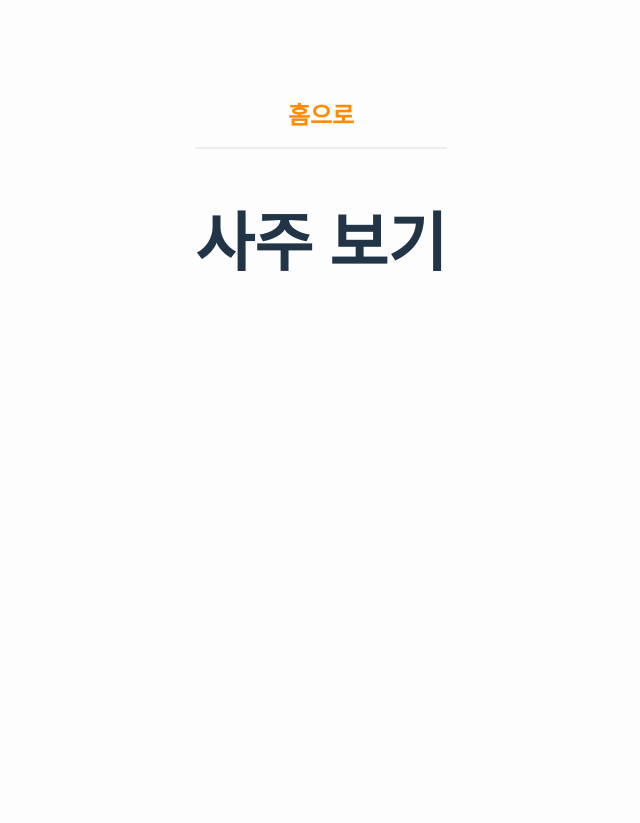
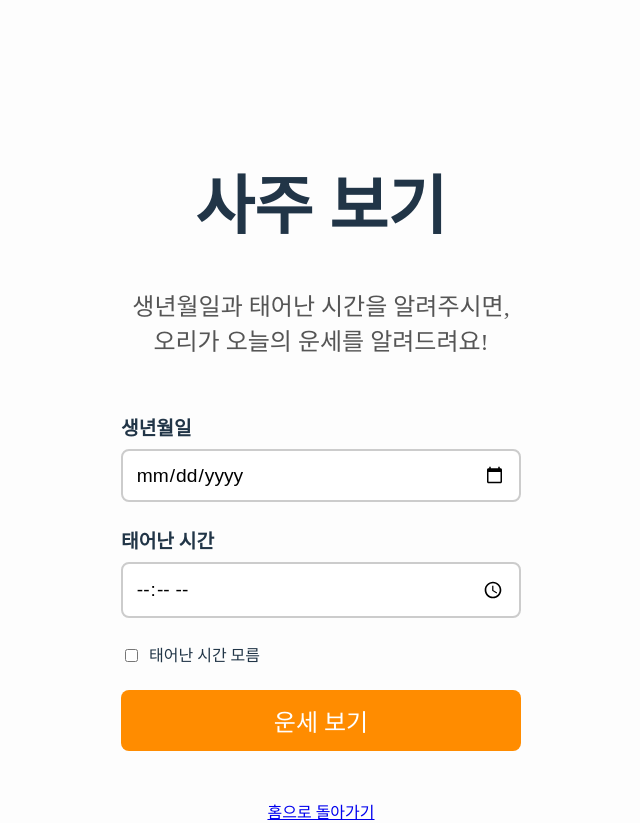
Before and after one commit to dodobebetoto123-D/duck-fortune-teller, a React (Vite) app: page /saju in a window 1280 px wide. Shown: the whole page, without its empty margins (319-959 px from the left). Before the commit the page ends 800 px from the top, so only its background shows below. Built offline with nearby package versions, Linux system fonts and the light colour scheme; no server answers; sample sign-in values are in the browser's storage; a web font is replaced by a local one.

Commit message:
feat: Add 'unknown birth time' option for Saju and update AI prompt

```diff
--- a/api/getSajuFortune.ts
+++ b/api/getSajuFortune.ts
@@ -37,7 +37,8 @@ export default async function handler(
     You are giving a traditional Saju reading, but with a fun and modern twist.
     Keep the response in Korean, be concise (under 200 characters), and always speak in a friendly, duck-like tone, maybe add a "꽥!"(quack!) at the end.
 
-    Analyze the following birth date and time to give a short, encouraging fortune for today: ${birthDate}
+    Analyze the following birth information, which may or may not include a specific time. If the time is unknown (indicated by "시간 모름"), consider giving a slightly more general fortune that focuses on the day.
+    Birth information: ${birthDate}
   `;
 
   try {
--- a/src/context/AuthContext.tsx
+++ b/src/context/AuthContext.tsx
@@ -1,5 +1,5 @@
 import React, { createContext, useContext, useEffect, useState } from 'react';
-import { onAuthStateChanged, User } from 'firebase/auth';
+import { onAuthStateChanged, type User } from 'firebase/auth';
 import { auth } from '../firebase';
 
 interface AuthContextType {
--- a/src/pages/SajuPage.tsx
+++ b/src/pages/SajuPage.tsx
@@ -1,14 +1,107 @@
-import React from 'react';
+import React, { useState } from 'react';
 import { Link } from 'react-router-dom';
+import axios from 'axios';
+import './Auth.css'; // Re-use styles for the form
 
 const SajuPage: React.FC = () => {
+  const [birthDate, setBirthDate] = useState('');
+  const [birthTime, setBirthTime] = useState('');
+  const [unknownBirthTime, setUnknownBirthTime] = useState(false); // New state for unknown birth time
+  const [fortune, setFortune] = useState('');
+  const [isLoading, setIsLoading] = useState(false);
+  const [error, setError] = useState('');
+
+  const handleFortuneTell = async (e: React.FormEvent) => {
+    e.preventDefault();
+    setError(''); // Clear previous errors
+
+    if (!birthDate) {
+      setError('생년월일을 입력해주세요.');
+      return;
+    }
+    if (!birthTime && !unknownBirthTime) {
+      setError('태어난 시간을 입력하거나 "시간 모름"을 선택해주세요.');
+      return;
+    }
+
+    setIsLoading(true);
+    setFortune(''); // Clear previous fortune
+
+    const fullBirthDate = unknownBirthTime ? `${birthDate} 시간 모름` : `${birthDate} ${birthTime}`;
+    const apiUrl = 'https://duck-fortune-teller-git-main-ducks-projects-b4850a7d.vercel.app/api/getSajuFortune';
+
+    try {
+      const response = await axios.post(apiUrl, { birthDate: fullBirthDate });
+      setFortune(response.data.fortune);
+    } catch (err: any) {
+      setError('운세를 불러오는 데 실패했습니다. 잠시 후 다시 시도해주세요.');
+      console.error(err);
+    } finally {
+      setIsLoading(false);
+    }
+  };
+
   return (
-    <div>
-      <nav>
-        <Link to="/">홈으로</Link>
-      </nav>
+    <div className="auth-container">
       <h1>사주 보기</h1>
-      {/* Saju content will go here */}
+      <p>생년월일과 태어난 시간을 알려주시면, 오리가 오늘의 운세를 알려드려요!</p>
+
+      <form onSubmit={handleFortuneTell} className="auth-form" style={{marginTop: '2rem'}}>
+        <div className="form-group">
+          <label htmlFor="birthDate">생년월일</label>
+          <input
+            type="date"
+            id="birthDate"
+            value={birthDate}
+            onChange={(e) => setBirthDate(e.target.value)}
+            required
+            style={{ fontFamily: 'sans-serif' }}
+          />
+        </div>
+        <div className="form-group">
+          <label htmlFor="birthTime">태어난 시간</label>
+          <input
+            type="time"
+            id="birthTime"
+            value={birthTime}
+            onChange={(e) => setBirthTime(e.target.value)}
+            required={!unknownBirthTime} // Required only if not unknown
+            disabled={unknownBirthTime} // Disable if unknown
+            style={{ fontFamily: 'sans-serif' }}
+          />
+        </div>
+        <div className="form-group" style={{ flexDirection: 'row', alignItems: 'center', justifyContent: 'flex-start', gap: '0.5rem' }}>
+          <input
+            type="checkbox"
+            id="unknownTime"
+            checked={unknownBirthTime}
+            onChange={(e) => {
+              setUnknownBirthTime(e.target.checked);
+              if (e.target.checked) {
+                setBirthTime(''); // Clear birth time if unknown is checked
+              }
+            }}
+            style={{ width: 'auto', marginBottom: '0' }}
+          />
+          <label htmlFor="unknownTime" style={{ marginBottom: '0', fontSize: '1rem', fontWeight: 'normal' }}>태어난 시간 모름</label>
+        </div>
+        <button type="submit" className="auth-button" disabled={isLoading}>
+          {isLoading ? '운세 보는 중...' : '운세 보기'}
+        </button>
+      </form>
+
+      {error && <p className="error-message" style={{marginTop: '2rem'}}>{error}</p>}
+
+      {fortune && (
+        <div className="fortune-result" style={{marginTop: '3rem', padding: '1.5rem', backgroundColor: '#fffbe6', borderRadius: '10px', border: '2px solid #ffc107'}}>
+            <p style={{fontSize: '1.5rem', fontWeight: 'bold'}}>오리의 운세:</p>
+            <p style={{fontSize: '1.3rem', whiteSpace: 'pre-wrap'}}>{fortune}</p>
+        </div>
+      )}
+
+      <div style={{ marginTop: '3rem' }}>
+        <Link to="/">홈으로 돌아가기</Link>
+      </div>
     </div>
   );
 };
--- a/src/pages/TarotPage.tsx
+++ b/src/pages/TarotPage.tsx
@@ -1,6 +1,6 @@
 import React, { useState } from 'react';
 import { Link } from 'react-router-dom';
-import { tarotDeck, TarotCard } from '../data/tarot-data';
+import { tarotDeck, type TarotCard } from '../data/tarot-data';
 import './TarotPage.css';
 
 const TarotPage: React.FC = () => {
```
